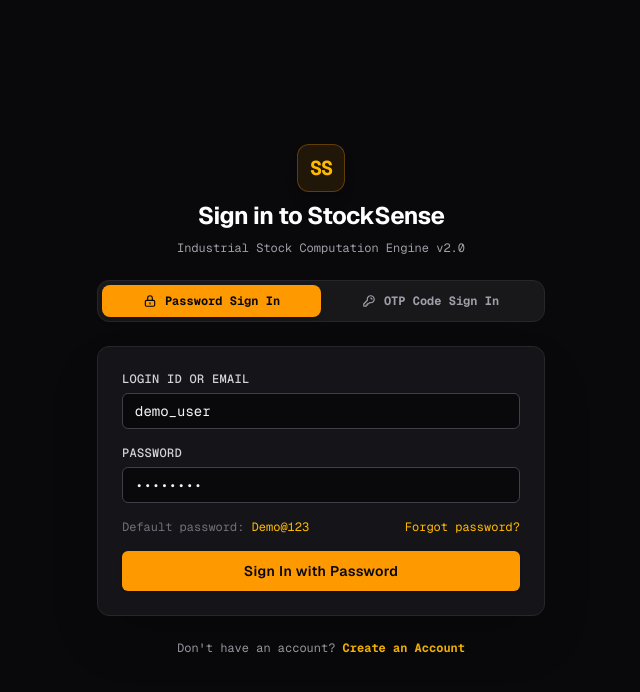
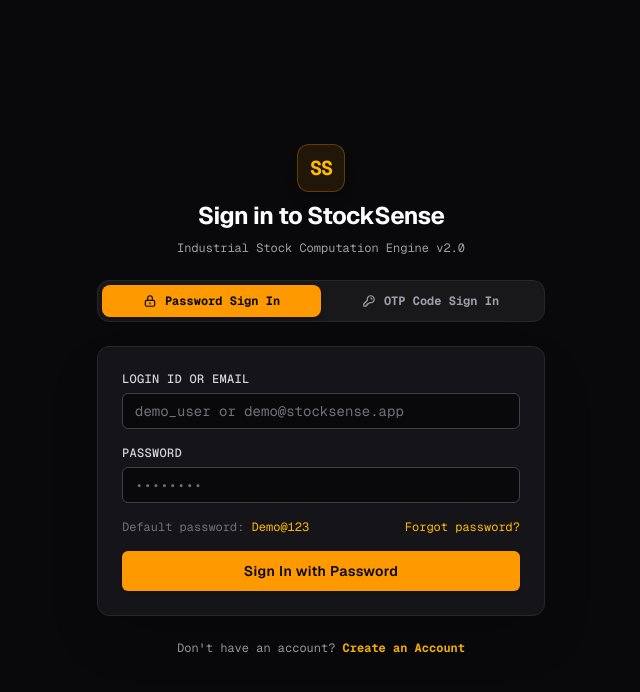
Before and after one commit to flying-spagetti/StockSense_odoo, a Next.js app: page /login in a window 1280 px wide. Shown: the top 692 px of the page, without its empty margins (319-959 px from the left). Built offline with nearby package versions, Linux system fonts and the light colour scheme; no server answers.

Commit message:
update: Readme

```diff
--- a/app/login/page.tsx
+++ b/app/login/page.tsx
@@ -145,7 +145,7 @@ export default function LoginPage({ searchParams }: LoginPageProps) {
                   name="identifier"
                   type="text"
                   placeholder="demo_user or demo@stocksense.app"
-                  defaultValue="demo_user"
+                  defaultValue=""
                   required
                   className="bg-zinc-950 border-zinc-700 focus:border-amber-500 font-mono"
                 />
@@ -157,7 +157,7 @@ export default function LoginPage({ searchParams }: LoginPageProps) {
                   name="password"
                   type="password"
                   placeholder="••••••••"
-                  defaultValue="Demo@123"
+                  defaultValue=""
                   required
                   className="bg-zinc-950 border-zinc-700 focus:border-amber-500 font-mono"
                 />
```
Also changed, not shown: 1 other file (tests, documents, lock files or other folders).
